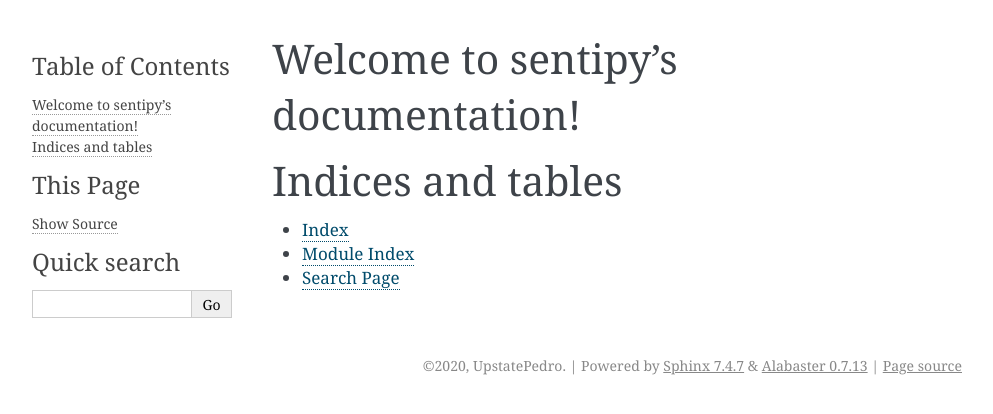
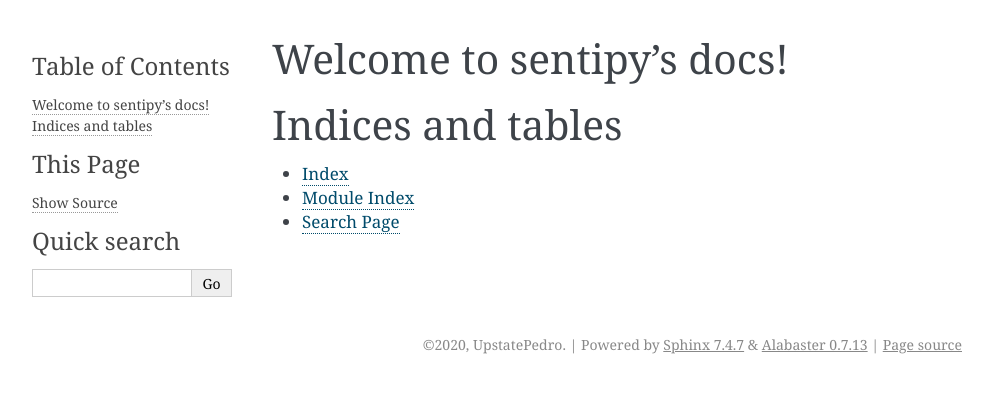
Before and after one commit to UpstatePedro/sentipy, a Sphinx documentation site: the page built from docs/index.rst, in a window 1280 px wide. Shown: the top 414 px of the page, without its empty margins (148-1141 px from the left). Built offline with Sphinx 7.4.7, drawn with Linux system fonts in a browser that asks for light colours.

Commit message:
Initial docs page

```diff
--- a/docs/index.rst
+++ b/docs/index.rst
@@ -1,9 +1,4 @@
-.. sentipy documentation master file, created by
-   sphinx-quickstart on Mon May 25 09:11:11 2020.
-   You can adapt this file completely to your liking, but it should at least
-   contain the root `toctree` directive.
-
-Welcome to sentipy's documentation!
+Welcome to sentipy's docs!
 ===================================
 
 .. toctree::
@@ -15,6 +10,6 @@ Welcome to sentipy's documentation!
 Indices and tables
 ==================
 
-* :ref:`genindex`
-* :ref:`modindex`
-* :ref:`search`
+- :ref:`genindex`
+- :ref:`modindex`
+- :ref:`search`
```
